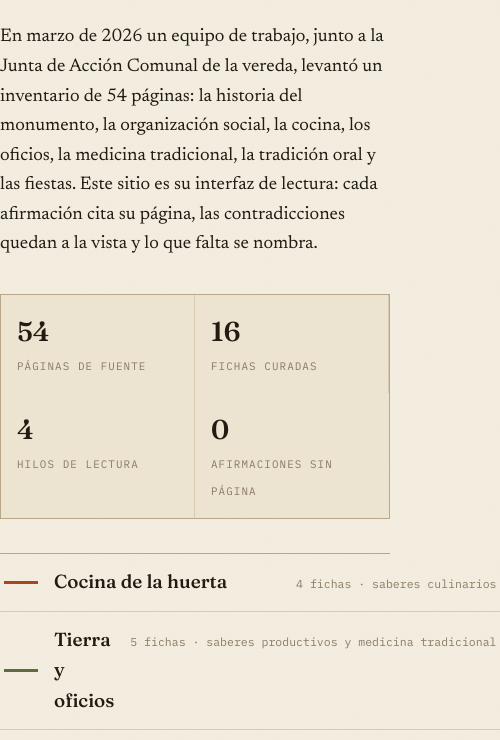
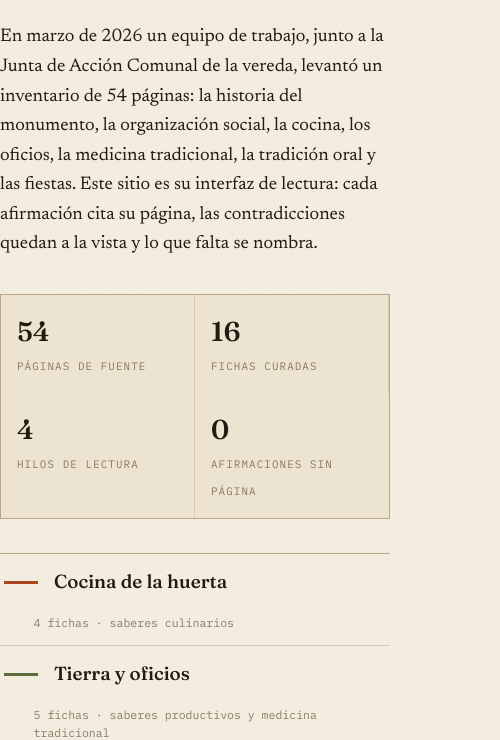
Before and after one commit to SanThought/puente-boyaca-web, a plain HTML site: page index.html in a window 390 px wide. Shown: the part 305-1045 px from the top of the page, 500 px wide, since content can reach past the window. Drawn offline with Linux system fonts and the light colour scheme.

Commit message:
Adjust CSS for responsive design in media queries

```diff
--- a/assets/site.css
+++ b/assets/site.css
@@ -314,6 +314,8 @@ section.bloque { padding: 58px 0 40px; border-bottom: 1px solid var(--linea); }
 .fuentes-ext a { color: var(--h-memoria); font-family: var(--fuente-mono); font-size: 0.76rem; word-break: break-all; }
 
 @media (max-width: 700px) {
+  .indice-hilos a { flex-wrap: wrap; }
+  .indice-hilos .hilo-conteo { white-space: normal; width: 100%; margin-left: 1.85rem; text-align: left; }
   body { font-size: 1.02rem; }
   .portada { padding: 48px 0 34px; }
   .filtro { top: 52px; }
```
